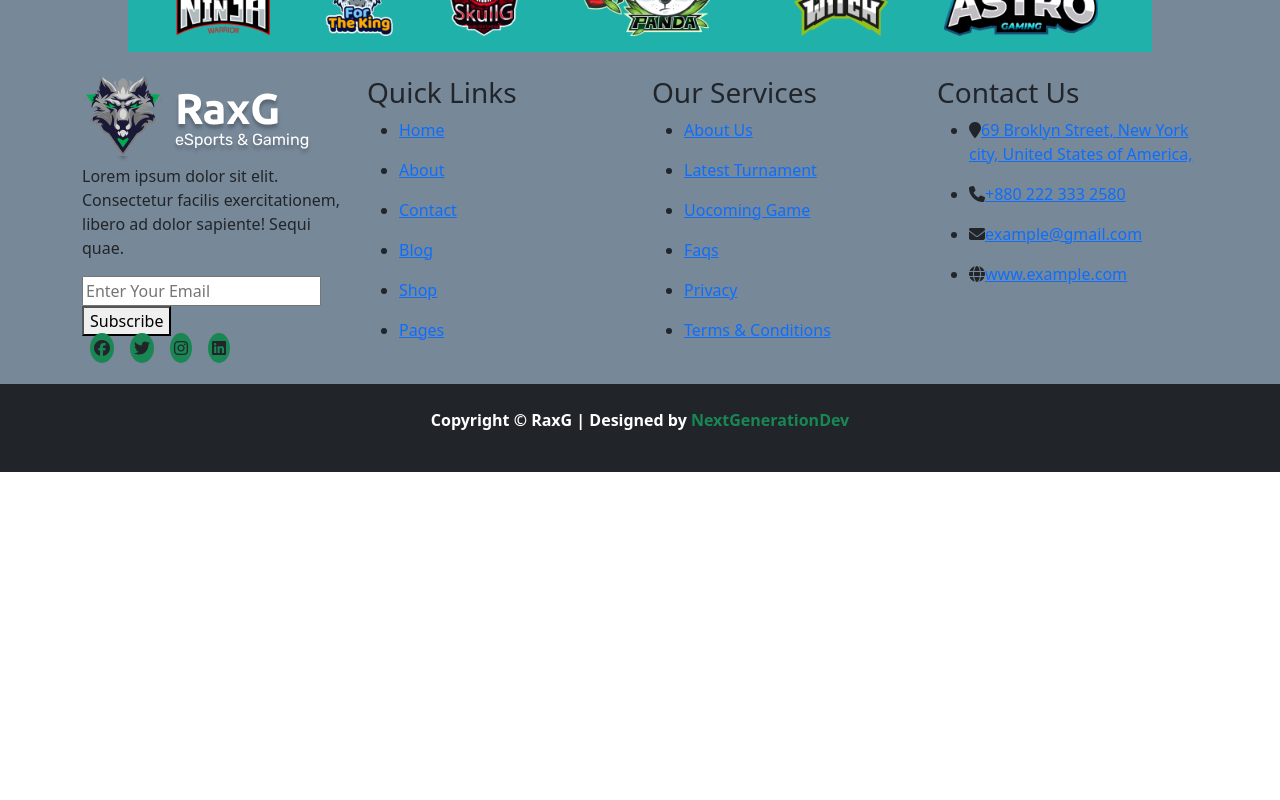
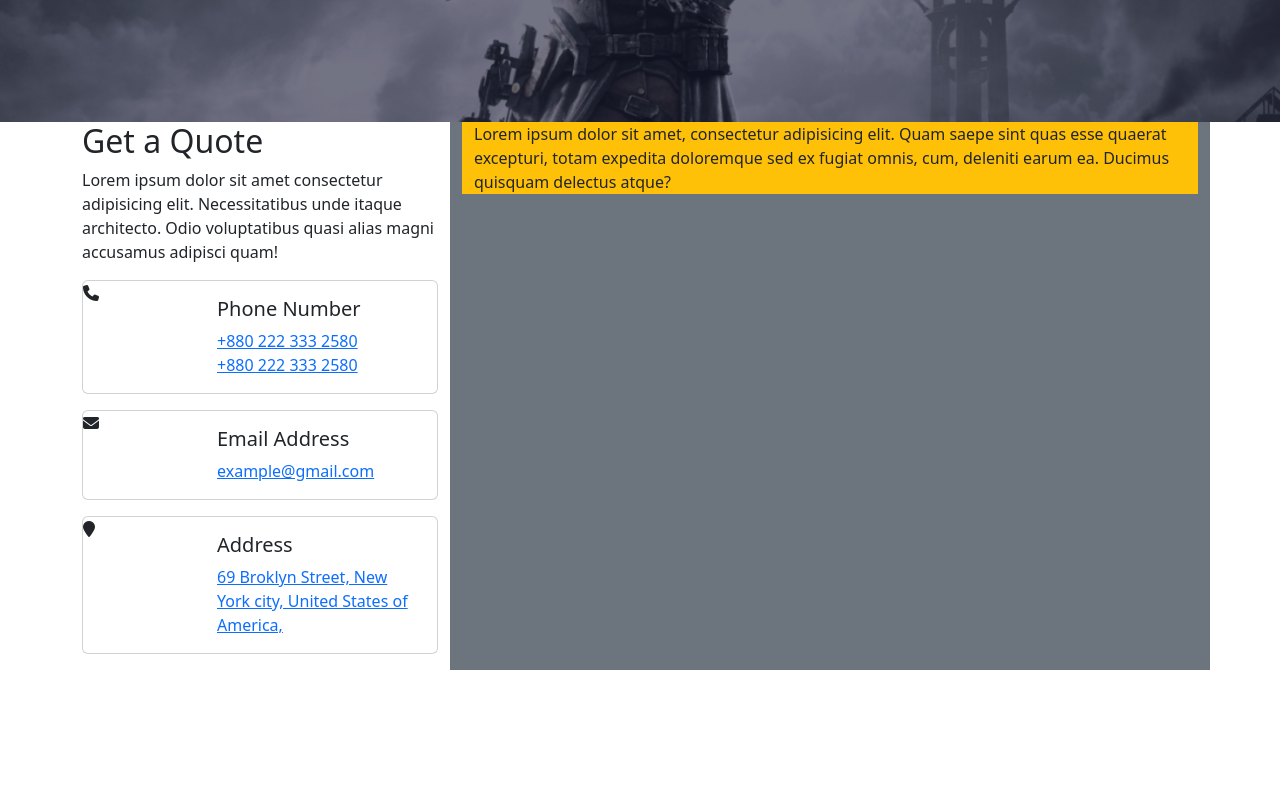
Before and after one commit to LucaCavatassi/proj-html-vuejs, a Vue app: page /contact in a window 1280 px wide. Shown: the part 440-1240 px from the top of the page. Before the commit the page ends 912 px from the top, so only its background shows below. Built offline with nearby package versions, Linux system fonts and the light colour scheme.

Commit message:
feat: simple layout contact page

```diff
--- a/src/pages/ContactPage.vue
+++ b/src/pages/ContactPage.vue
@@ -1,15 +1,112 @@
 <script>
+
+import AppHero from '../components/AppHero.vue';
+import { store } from '../store';
+
 export default {
-
+    data() {
+        return {
+            store,
+        }
+    },
+    components: {
+        AppHero,
+    },
 }
 </script>
 
 <template>
-    <div>
-        <h1>contatti</h1>
+    <AppHero />
+    <div class="container">
+        <div class="row">
+            <!-- Colonna di sinistra -->
+            <div class="col-md-4 left-col">
+                <h2>Get a Quote</h2>
+                <p>Lorem ipsum dolor sit amet consectetur adipisicing elit. Necessitatibus unde itaque architecto. Odio
+                    voluptatibus quasi alias magni accusamus adipisci quam!</p>
+                <!-- Card phone -->
+                <div class="card mb-3" style="max-width: 540px;">
+                    <div class="row g-0">
+                        <div class="col-md-4">
+                            <i class="img-fluid rounded-start"
+                                :class="`fa-solid ${this.store.contacts[1].path_icon}`"></i>
+                        </div>
+                        <div class="col-md-8">
+                            <div class="card-body">
+                                <h5 class="card-title">Phone Number</h5>
+                                <router-link class="card-text d-block" :to="{ name: this.store.contacts[1].routeName }">
+                                    {{ this.store.contacts[1].title }}
+                                </router-link>
+                                <router-link class="card-text d-block" :to="{ name: this.store.contacts[1].routeName }">
+                                    {{ this.store.contacts[1].title }}
+                                </router-link>
+                            </div>
+                        </div>
+                    </div>
+                </div>
+                <!-- /Card phone -->
+
+                <!-- Card email -->
+                <div class="card mb-3" style="max-width: 540px;">
+                    <div class="row g-0">
+                        <div class="col-md-4">
+                            <i class="img-fluid rounded-start"
+                                :class="`fa-solid ${this.store.contacts[2].path_icon}`"></i>
+                        </div>
+                        <div class="col-md-8">
+                            <div class="card-body">
+                                <h5 class="card-title">Email Address</h5>
+                                <router-link class="card-text d-block" :to="{ name: this.store.contacts[2].routeName }">
+                                    {{ this.store.contacts[2].title }}
+                                </router-link>
+
+                            </div>
+                        </div>
+                    </div>
+                </div>
+                <!-- /Card email -->
+
+                <!-- Card address -->
+                <div class="card mb-3" style="max-width: 540px;">
+                    <div class="row g-0">
+                        <div class="col-md-4">
+                            <i class="img-fluid rounded-start"
+                                :class="`fa-solid ${this.store.contacts[0].path_icon}`"></i>
+                        </div>
+                        <div class="col-md-8">
+                            <div class="card-body">
+                                <h5 class="card-title">Address</h5>
+                                <router-link class="card-text d-block" :to="{ name: this.store.contacts[0].routeName }">
+                                    {{ this.store.contacts[0].title }}
+                                </router-link>
+
+                            </div>
+                        </div>
+                    </div>
+                </div>
+                <!-- /Card phone -->
+            </div>
+            <!-- /Colonna di sinistra -->
+
+            <!-- Colonna di destra -->
+            <div class="col-md-8 left-col bg-secondary">
+                <div class="container">
+                    <div class="row bg-warning">
+                        <div class="col">
+                            Lorem ipsum dolor sit amet, consectetur adipisicing elit. Quam saepe sint quas esse quaerat
+                            excepturi, totam expedita doloremque sed ex fugiat omnis, cum, deleniti earum ea. Ducimus
+                            quisquam delectus atque?
+                        </div>
+                    </div>
+                </div>
+            </div>
+            <!-- /Colonna di destra -->
+
+        </div>
     </div>
+
 </template>
 
-<style lang="">
+<style lang="scss">
 
 </style>
```
